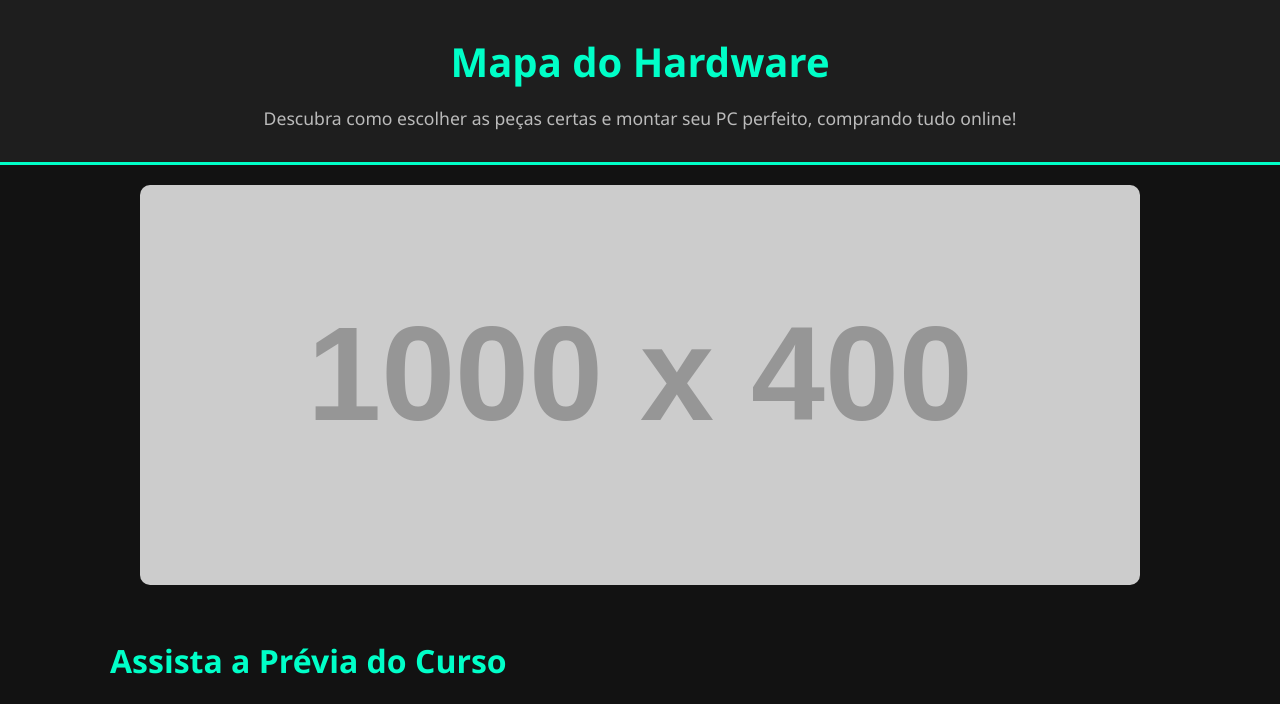
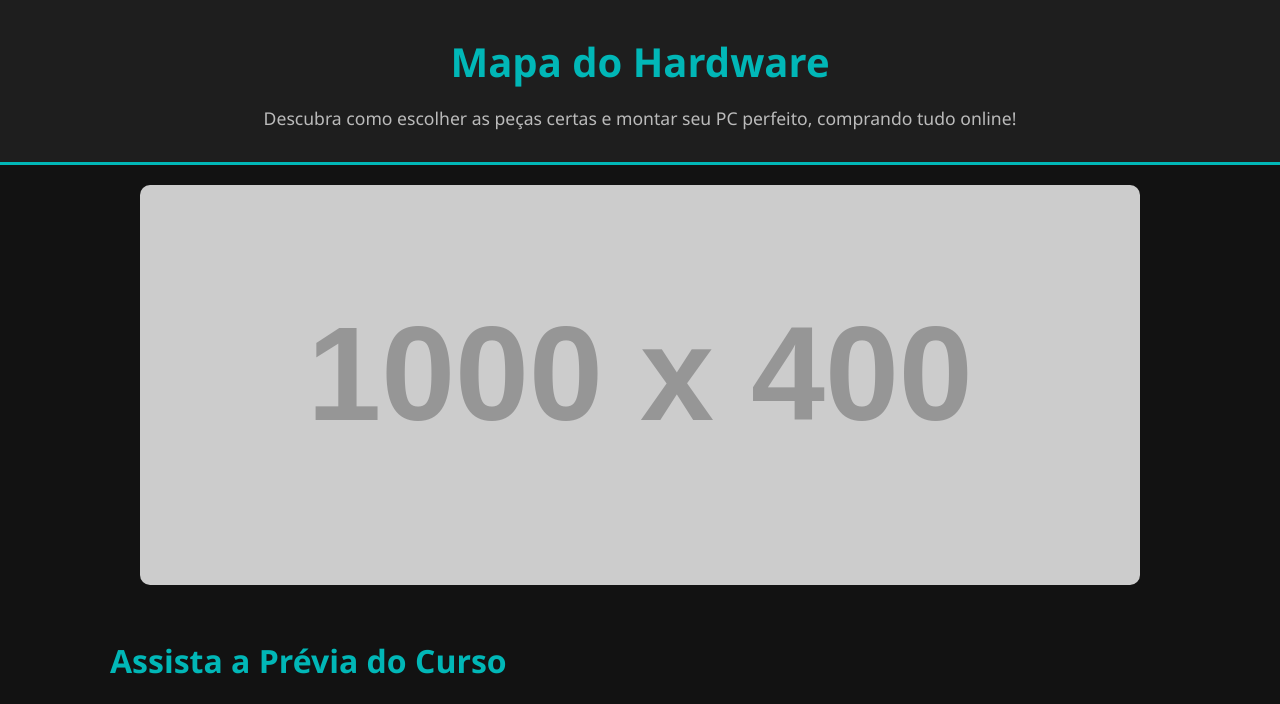
Before and after one commit to LKSFX/mapa-do-hardware, a plain HTML site: page index.html in a window 1280 px wide. Shown: the top 704 px of the page. Drawn offline with Linux system fonts and the light colour scheme; grey boxes are pictures that could not be loaded; placeholder pictures from the web are drawn by us.

Commit message:
chaged the accent color for texts

```diff
--- a/index.html
+++ b/index.html
@@ -9,7 +9,7 @@
       --bg: #121212;
       --card: #1e1e1e;
       --text: #ffffff;
-      --accent: #00ffc8;
+      --accent: #01b7b7;
       --muted: #bbbbbb;
     }
 
```
